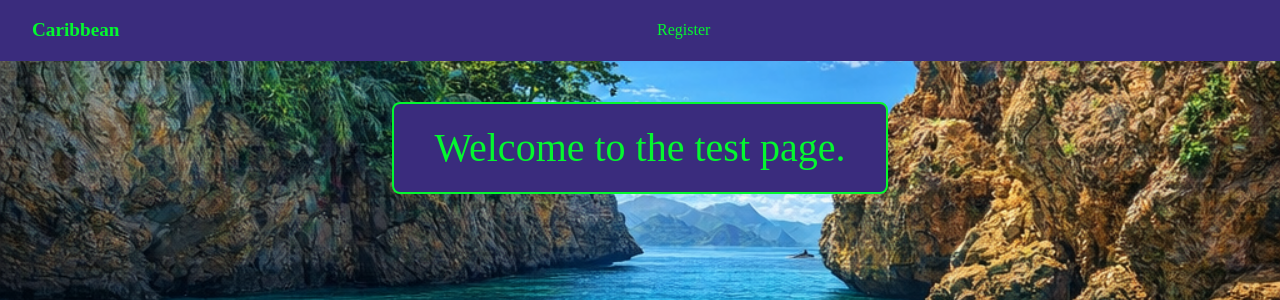
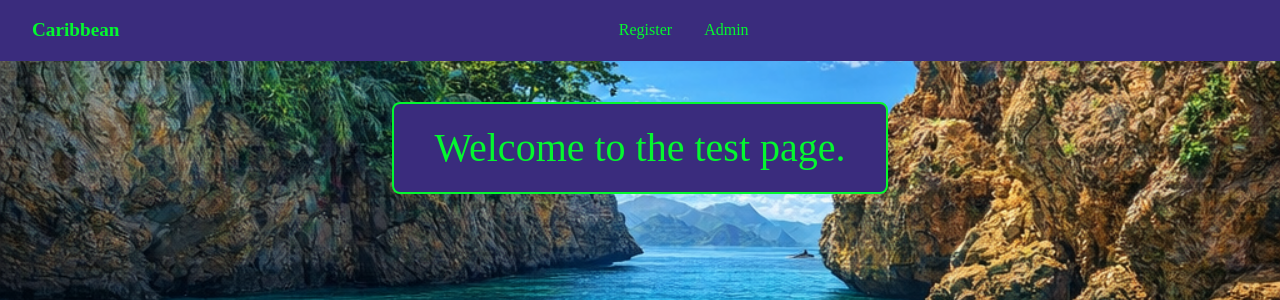
Before and after one commit to Richard-L4/Las-Islas, a Django app: template las_islas_es/templates/index.html in a window 1280 px wide. Shown: the top 300 px of the page. Run offline with Django 5.2, Linux system fonts and the light colour scheme; the template is opened without the code that fills it, so the values that code supplies are empty; parts of the project's set-up code (start-up, migrations or seed data) failed here and were passed over.

Commit message:
add admin tab to nav bar

```diff
--- a/las_islas_es/templates/base.html
+++ b/las_islas_es/templates/base.html
@@ -25,6 +25,7 @@
 
         <div class="nav-links" id="nav-links">
            <a href="{% url 'register' %}" class="{% if active_tab == 'register' %}active{% endif %}">Register</a>
+           <a href="{% url 'admin:index' %}">Admin</a>
         </div>
 
         <div class="hamburger" id="hamburger">&#9776;</div>
```
Also changed, not shown: db.sqlite3.
